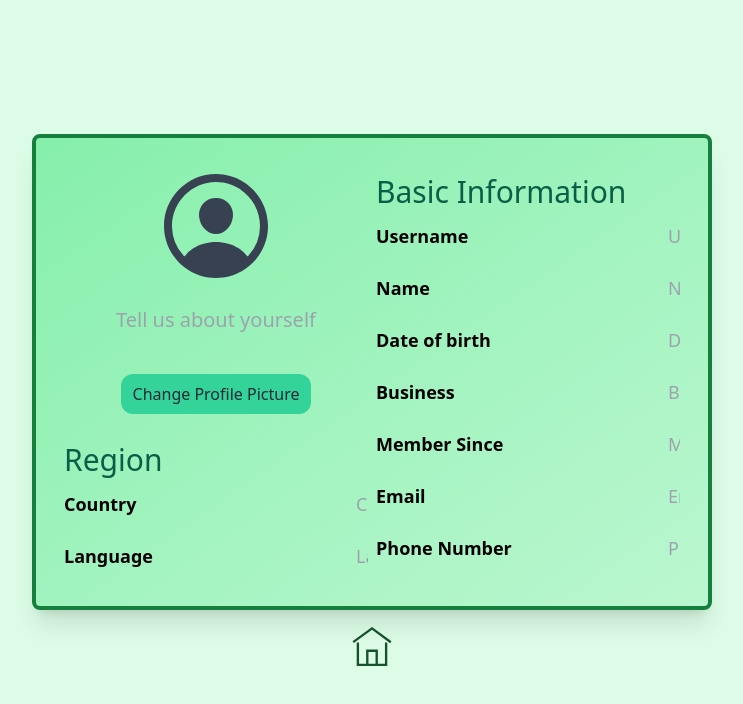
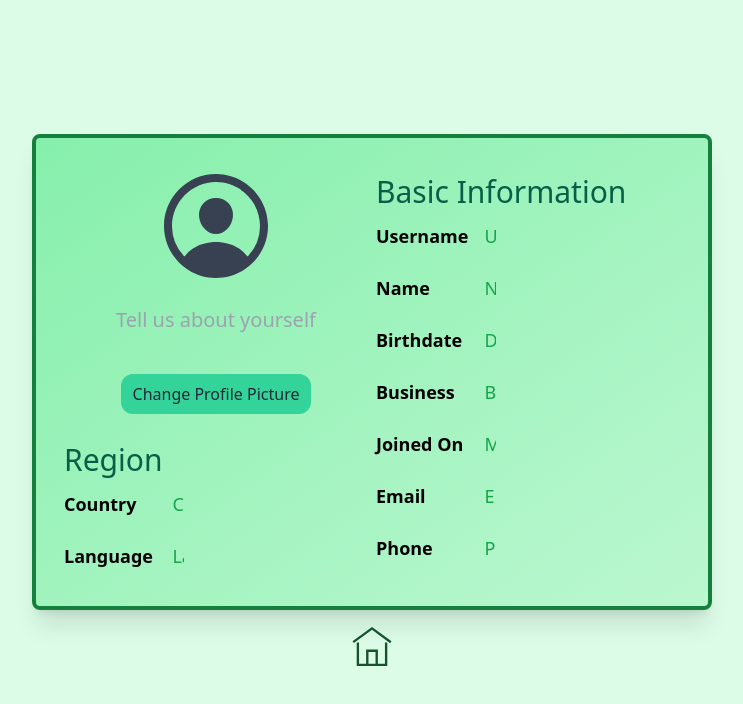
Before and after one commit to josefnaranjo/testing-websockets, a Next.js app in the folder Front/: page /settings in a window 1280 px wide. Shown: the top 704 px of the page, without its empty margins (268-1011 px from the left). Built offline with nearby package versions, Linux system fonts and the light colour scheme; no server answers.

Commit message:
Up to date code.

```diff
--- a/Front/app/settings/AccountSettings.module.css
+++ b/Front/app/settings/AccountSettings.module.css
@@ -1,5 +1,5 @@
 /* AccountSettings.module.css */
-.input {
+/* .input {
   @apply p-2 border-none rounded transition duration-150 ease-in-out w-full;
 }
 
@@ -69,7 +69,7 @@
 
 .aboutDescription {
   @apply mt-2 p-2 border border-none rounded w-full h-32 resize-none whitespace-pre-wrap bg-transparent outline-none shadow-md;
-}
+} */
 
 .tooltip {
   @apply absolute left-12 top-0 mt-1 py-1 px-2 text-white bg-black rounded-md opacity-0 transition-opacity duration-300 group-hover:opacity-100;
--- a/Front/app/settings/_components/SettingInputField.tsx
+++ b/Front/app/settings/_components/SettingInputField.tsx
@@ -51,11 +51,9 @@ const SettingInputField = ({ type, label, value, onChange, name, placeholder, re
   };
 
   return (
-    <div className="flex flex-row justify-between items-center whitespace-nowrap my-3 select-none">
-      <h1 className="text-lg font-semibold">{label}</h1>
-      <div className="flex items-center hover:bg-green-300
-                      transition-all duration-100 ease-linear
-                      rounded-md">
+    <div className="flex flex-row justify-between items-center whitespace-nowrap my-3 select-none w-full">
+      <h1 className="text-lg font-semibold" style={{ width: '150px' }}>{label}</h1>
+      <div className="flex items-center w-full">
         <input
           ref={inputRef}
           type={isPasswordVisible ? "text" : type}
@@ -63,8 +61,8 @@ const SettingInputField = ({ type, label, value, onChange, name, placeholder, re
           value={value || ""}
           onChange={onChange}
           placeholder={placeholder}
-          readOnly={readOnly} // Use readOnly prop
-          className="bg-transparent text-lg outline-gray-400 font-medium hover:cursor-pointer focus:cursor-default pl-2"
+          readOnly={readOnly}
+          className="bg-transparent text-lg outline-none font-medium hover:cursor-pointer focus:cursor-default pl-2 placeholder-green-600 w-full hover:bg-green-300 transition-all duration-100 ease-linear rounded-md"
         />
         {type === "password" && (
           <button
--- a/Front/app/settings/page.tsx
+++ b/Front/app/settings/page.tsx
@@ -197,7 +197,7 @@ const AccountSettings: React.FC = () => {
             />
 
             <SettingInputField
-              label="Date of birth"
+              label="Birthdate"
               type="text"
               name="dob"
               value={settingsData?.settings?.dob || ""}
@@ -214,12 +214,12 @@ const AccountSettings: React.FC = () => {
             />
 
             <SettingInputField
-              label="Member Since"
+              label="Joined On"
               type="text"
               value={settingsData?.settings?.memberSince || ""}
               onChange={(e) => handleInputChange("memberSince", e.target.value)}
               placeholder="Member Since"
-              readOnly // Add readOnly attribute to make the field not editable
+              readOnly
             />
 
             <SettingInputField
@@ -228,10 +228,11 @@ const AccountSettings: React.FC = () => {
               value={settingsData?.email || settingsData?.settings?.email || ""}
               onChange={(e) => handleInputChange("email", e.target.value)}
               placeholder="Email"
+              readOnly
             />
 
             <SettingInputField
-              label="Phone Number"
+              label="Phone"
               type="text"
               value={settingsData?.settings?.phone || ""}
               onChange={(e) => handleInputChange("phone", e.target.value)}
```
